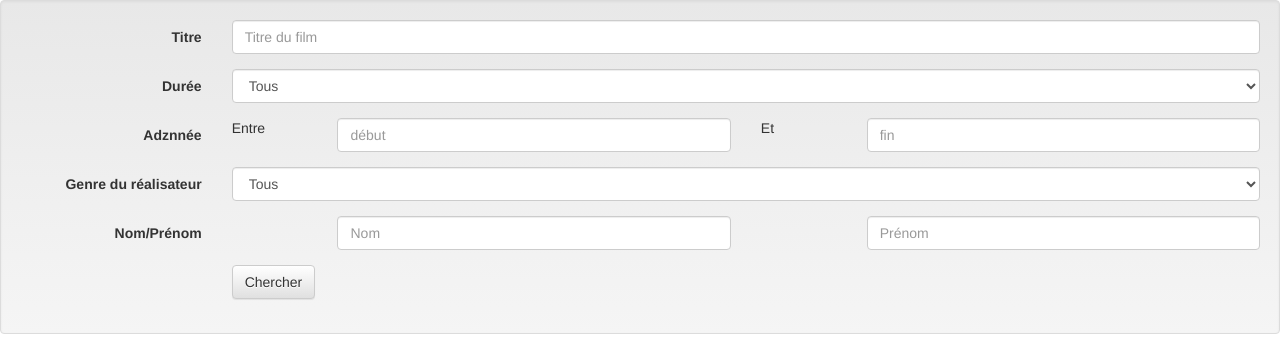
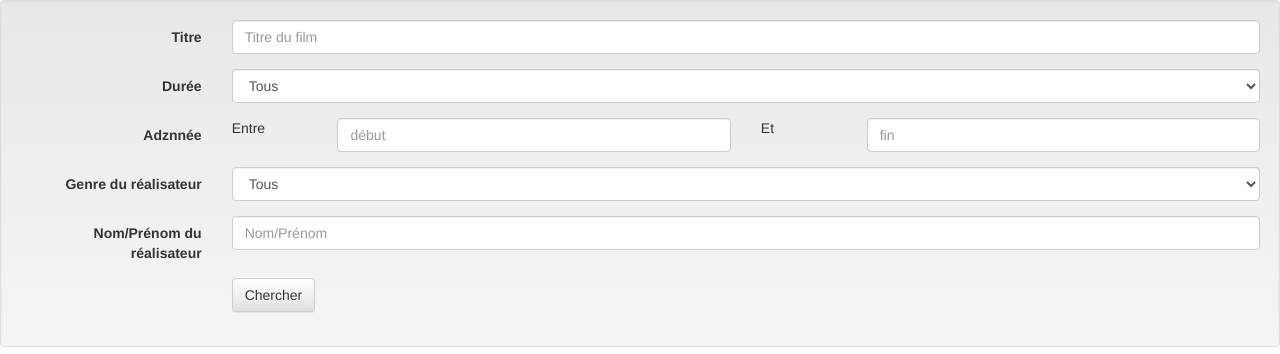
Before and after one commit to brandin-julien/moviesearch, a PHP site: page / in a window 1280 px wide. Shown: the top 354 px of the page. Run offline with PHP 8.4, Linux system fonts and the light colour scheme.

Commit message:
Modification des options de recherche
Modification des options de recherche

```diff
--- a/src/Controller/IndexController.php
+++ b/src/Controller/IndexController.php
@@ -24,13 +24,12 @@ class IndexController
         $year1 = 0;
         $year2 = 9999;
 		$gender = '%';
-		$firstName = '%';
-		$lastName = '%';
+		$director = '%';
 
         if($_POST) {
 
             if ($_POST['title']) {
-                $title = $_POST['title'] . '%';
+                $title = '%' . $_POST['title'] . '%';
             }
 
             if ($_POST['year_start'] && $_POST['year_end']) {
@@ -58,12 +57,8 @@ class IndexController
                 $gender = $_POST['gender'];
             }
 
-			if ($_POST['first_name']) {
-                $firstName = $_POST['first_name'] . '%';
-            }
-
-			if ($_POST['last_name']) {
-                $lastName = $_POST['last_name'] . '%';
+			if ($_POST['director']) {
+                $director = '%' . $_POST['director'] . '%';
             }
 
         }
@@ -72,7 +67,7 @@ class IndexController
 		left join film_director on artist.id = film_director.artist_id
 		left join film on film_director.film_id = film.id
 		WHERE film.title LIKE :title and film.duration between :duration1 and :duration2 and film.year between :year1 and :year2
-		and artist.gender like :gender and artist.first_name like :firstName and artist.last_name like :lastName";
+		and artist.gender like :gender and (artist.first_name like :director or artist.last_name like :director)";
 
         //envoyer la requete à la BDD
         $stmt = $conn->prepare($sql);
@@ -82,8 +77,7 @@ class IndexController
         $stmt->bindParam("year1", $year1);
         $stmt->bindParam("year2", $year2);
         $stmt->bindParam("gender", $gender);
-        $stmt->bindParam("firstName", $firstName);
-        $stmt->bindParam("lastName", $lastName);
+        $stmt->bindParam("director", $director);
         $stmt->execute();
         //renvoyer les files qu'on a trouvés
         $films = $stmt->fetchAll();
--- a/src/views/search.php
+++ b/src/views/search.php
@@ -66,18 +66,10 @@
                 </div>
 
 				<div class="form-group">
-                    <label class="col-sm-2 control-label">Nom/Prénom</label>
-                    <div class="col-sm-1">
-
-                    </div>
-                    <div class="col-sm-4">
-                        <input name="last_name" type="text" class="form-control" id="titleInput" placeholder="Nom">
-                    </div>
-                    <div class="col-sm-1">
-
-                    </div>
-                    <div class="col-sm-4">
-                        <input name="first_name" type="text" class="form-control" id="titleInput" placeholder="Prénom">
+                    <label for="directorInput" class="col-sm-2 control-label">Nom/Prénom du réalisateur</label>
+                    <div class="col-sm-10">
+                        <input name="director" type="text" class="form-control" id="titleInput"
+                               placeholder="Nom/Prénom">
                     </div>
                 </div>
 
```
